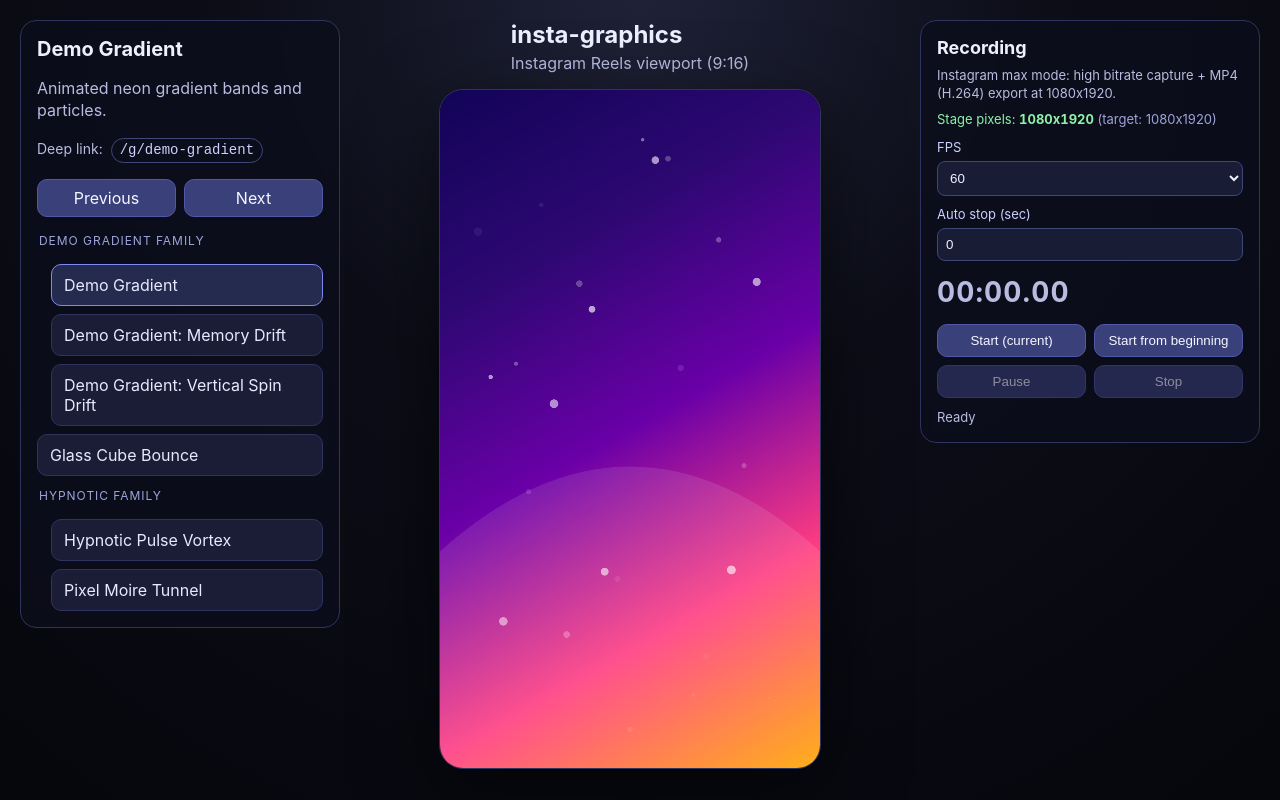
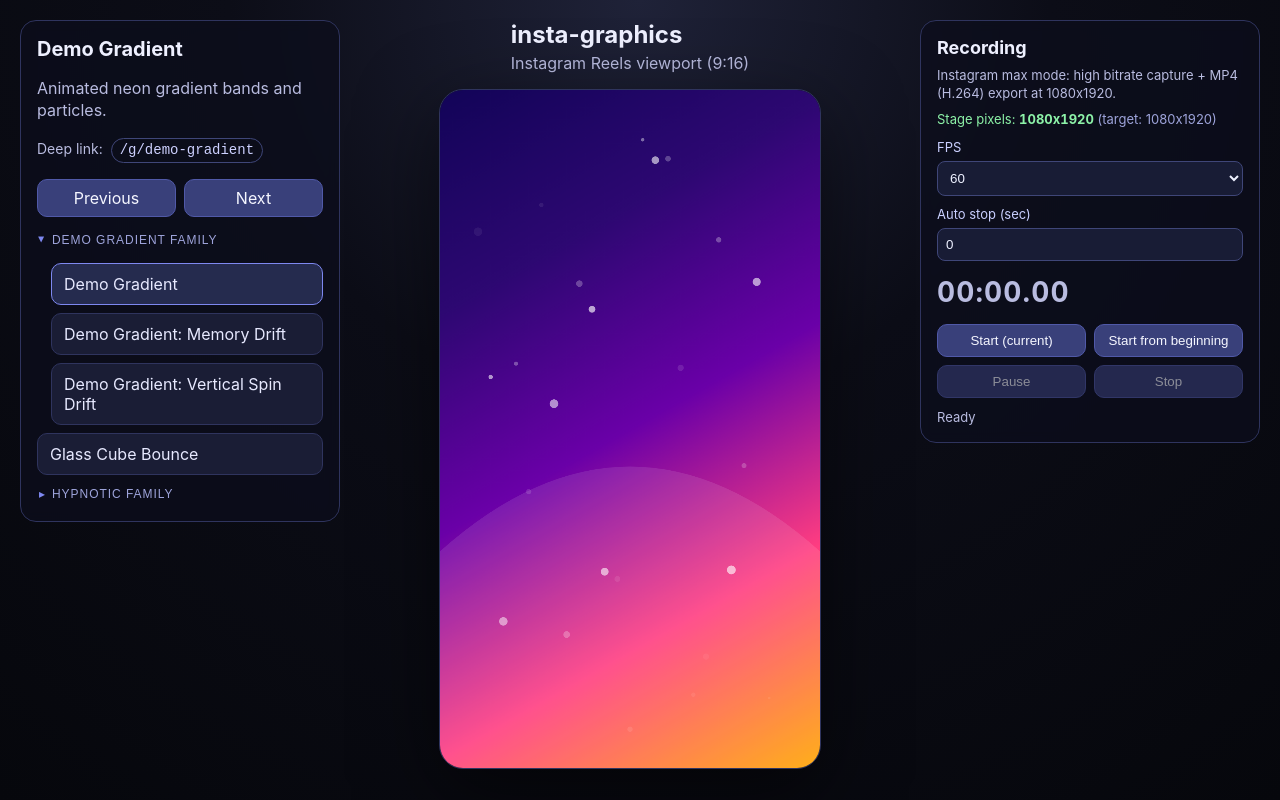
Before and after one commit to Bublikus/insta-graphics, a React (Vite) app: page /g/demo-gradient in a window 1280 px wide. Built offline with nearby package versions, Linux system fonts and the light colour scheme.

Commit message:
Implement expandable graphic groups in GraphicNavigator with toggle functionality. Update CSS for graphic group labels to enhance layout and interactivity. Refactor tree node rendering to support expanded states.

```diff
--- a/src/app/GraphicNavigator.tsx
+++ b/src/app/GraphicNavigator.tsx
@@ -1,3 +1,4 @@
+import { useMemo, useState } from 'react'
 import type { CSSProperties, ReactElement } from 'react'
 import { Link } from 'react-router-dom'
 import type { GraphicNode } from '../graphics/registry'
@@ -19,15 +20,56 @@ function buildIndentStyle(depth: number): CSSProperties {
   }
 }
 
-function renderTreeNodes(nodes: GraphicNode[], activeId: string, depth = 0): ReactElement[] {
+function collectExpandedGroupIds(nodes: GraphicNode[], activeId: string, expandedGroupIds: Set<string>): boolean {
+  let containsActive = false
+
+  for (const node of nodes) {
+    if (isGroupNode(node)) {
+      const groupContainsActive = collectExpandedGroupIds(node.children, activeId, expandedGroupIds)
+      if (groupContainsActive || node.id === activeId) {
+        expandedGroupIds.add(node.id)
+        containsActive = true
+      }
+      continue
+    }
+
+    if (node.id === activeId) {
+      containsActive = true
+    }
+  }
+
+  return containsActive
+}
+
+function renderTreeNodes(
+  nodes: GraphicNode[],
+  activeId: string,
+  expandedGroupIds: Set<string>,
+  onToggleGroup: (groupId: string) => void,
+  depth = 0,
+): ReactElement[] {
   return nodes.map((node) => {
     if (isGroupNode(node)) {
+      const isExpanded = expandedGroupIds.has(node.id)
+      const panelId = `${node.id}-panel`
+
       return (
-        <li key={node.id} className="graphic-group-item">
-          <div className="graphic-group-label" style={buildIndentStyle(depth)}>
+        <li key={node.id} className={`graphic-group-item ${isExpanded ? 'is-open' : 'is-closed'}`}>
+          <button
+            type="button"
+            className="graphic-group-label"
+            style={buildIndentStyle(depth)}
+            onClick={() => onToggleGroup(node.id)}
+            aria-expanded={isExpanded}
+            aria-controls={panelId}
+          >
             {node.title}
-          </div>
-          <ul className="graphic-sub-list">{renderTreeNodes(node.children, activeId, depth + 1)}</ul>
+          </button>
+          {isExpanded ? (
+            <ul id={panelId} className="graphic-sub-list">
+              {renderTreeNodes(node.children, activeId, expandedGroupIds, onToggleGroup, depth + 1)}
+            </ul>
+          ) : null}
         </li>
       )
     }
@@ -52,6 +94,30 @@ export function GraphicNavigator({
   previousId,
   nextId,
 }: GraphicNavigatorProps) {
+  const [manualExpandedGroupId, setManualExpandedGroupId] = useState<string | null>(null)
+
+  const activeExpandedGroupIds = useMemo(() => {
+    const groupIds = new Set<string>()
+    collectExpandedGroupIds(graphicTree, activeId, groupIds)
+    return groupIds
+  }, [activeId, graphicTree])
+
+  const expandedGroupIds = useMemo(() => {
+    if (activeExpandedGroupIds.size > 0) {
+      return activeExpandedGroupIds
+    }
+
+    if (manualExpandedGroupId === null) {
+      return new Set<string>()
+    }
+
+    return new Set<string>([manualExpandedGroupId])
+  }, [activeExpandedGroupIds, manualExpandedGroupId])
+
+  const onToggleGroup = (groupId: string) => {
+    setManualExpandedGroupId((current) => (current === groupId ? null : groupId))
+  }
+
   return (
     <nav className="graphic-nav" aria-label="Graphic navigation">
       <div className="graphic-nav-buttons">
@@ -62,7 +128,9 @@ export function GraphicNavigator({
           Next
         </Link>
       </div>
-      <ul className="graphic-link-list">{renderTreeNodes(graphicTree, activeId)}</ul>
+      <ul className="graphic-link-list">
+        {renderTreeNodes(graphicTree, activeId, expandedGroupIds, onToggleGroup)}
+      </ul>
     </nav>
   )
 }
--- a/src/index.css
+++ b/src/index.css
@@ -169,11 +169,30 @@ body {
 }
 
 .graphic-group-label {
+  display: flex;
+  align-items: center;
+  width: 100%;
+  gap: 6px;
   padding: 4px 2px;
+  border: 0;
+  background: none;
+  text-align: left;
+  cursor: pointer;
   color: #9ea4db;
   font-size: 12px;
   letter-spacing: 0.08em;
   text-transform: uppercase;
+}
+
+.graphic-group-label::before {
+  content: '▸';
+  color: #7e88f0;
+  transform: rotate(0deg);
+  transition: transform 140ms ease;
+}
+
+.graphic-group-item.is-open > .graphic-group-label::before {
+  transform: rotate(90deg);
 }
 
 .graphic-link {
```
